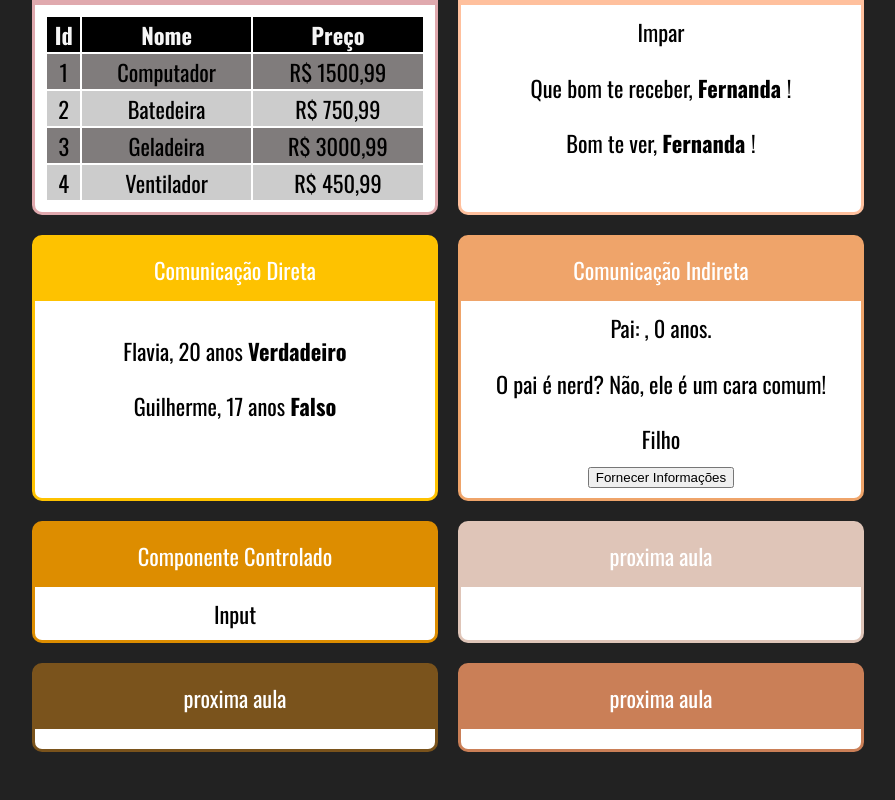
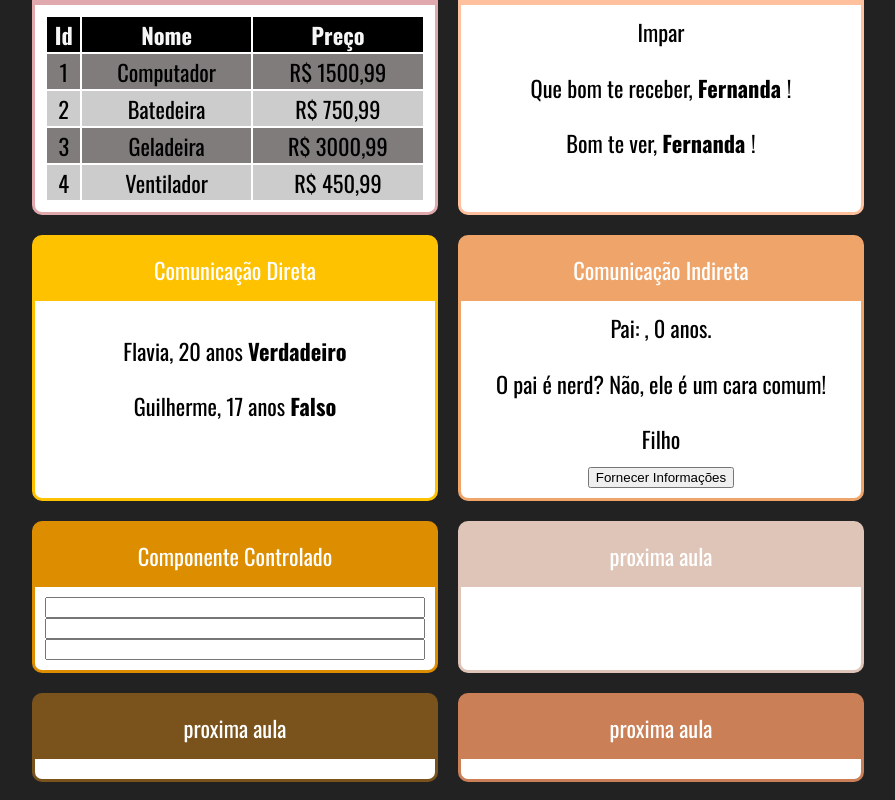
Before and after one commit to BrunaSepulveda/React-Redux_Udemy, a React (Create React App) app in the folder fundamentos-react/: page / in a window 1280 px wide. Shown: the part 1674-2474 px from the top of the page, without its empty margins (192-1087 px from the left). Before the commit the page ends 2444 px from the top, so only its background shows below. Built offline with nearby package versions, Linux system fonts and the light colour scheme.

Commit message:
componente controlado

```diff
--- a/fundamentos-react/src/componentes/formulario/Input.jsx
+++ b/fundamentos-react/src/componentes/formulario/Input.jsx
@@ -1,9 +1,28 @@
-import React from 'react'
+import React, { useState } from 'react'
 
 export default props => {
+  const [valor, setValor] = useState('')
+  const handleChange = ({target}) => {
+    setValor(target.value)
+  }
   return(
-    <div>
-      Input
+    <div
+      style={{
+        display:'flex',
+        flexDirection:'column'
+      }}
+    >
+      <input
+        value={valor}
+        onChange={handleChange}
+      />
+      <input
+        value={valor}
+        readOnly
+      />
+      <input
+        value={undefined}
+      />
     </div>
   );
 };
```
